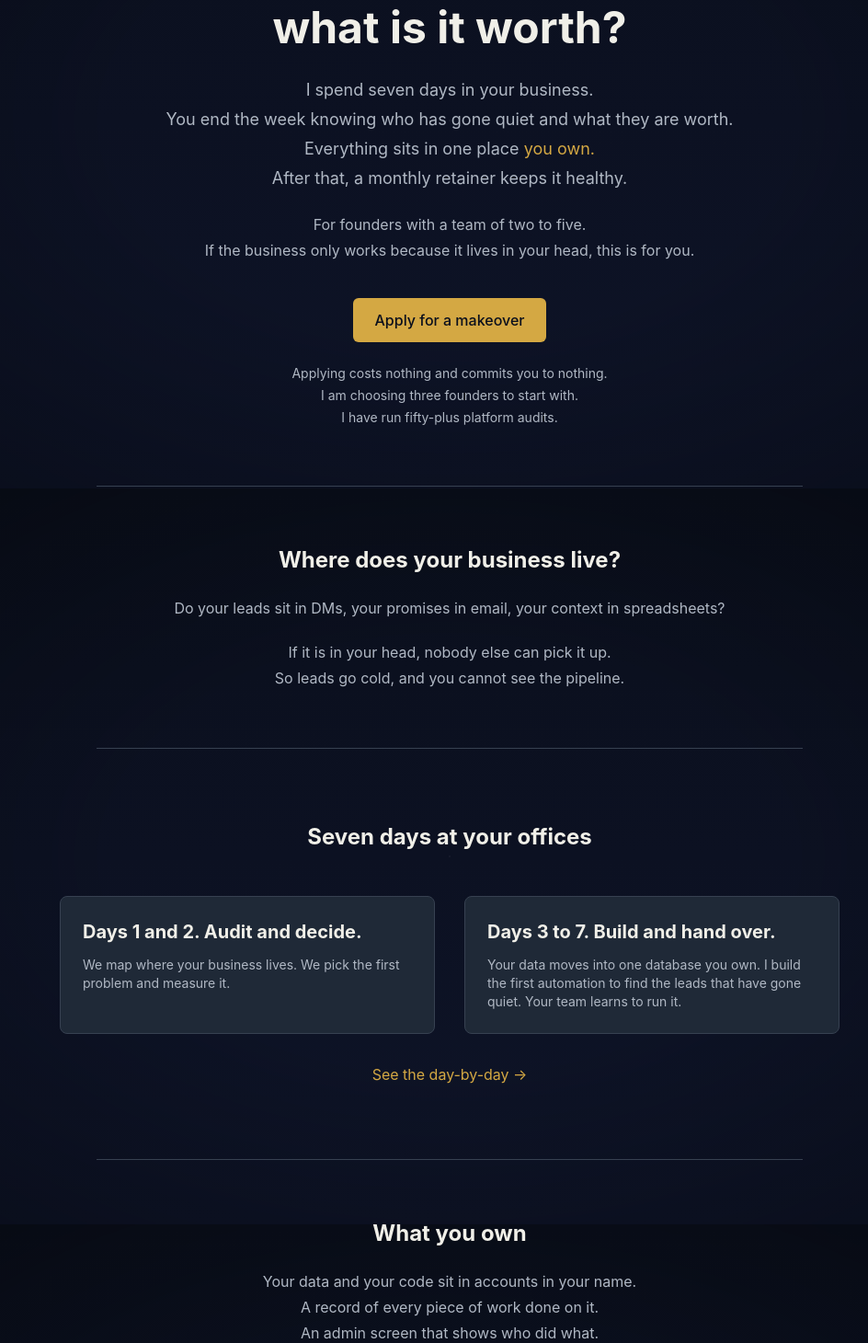
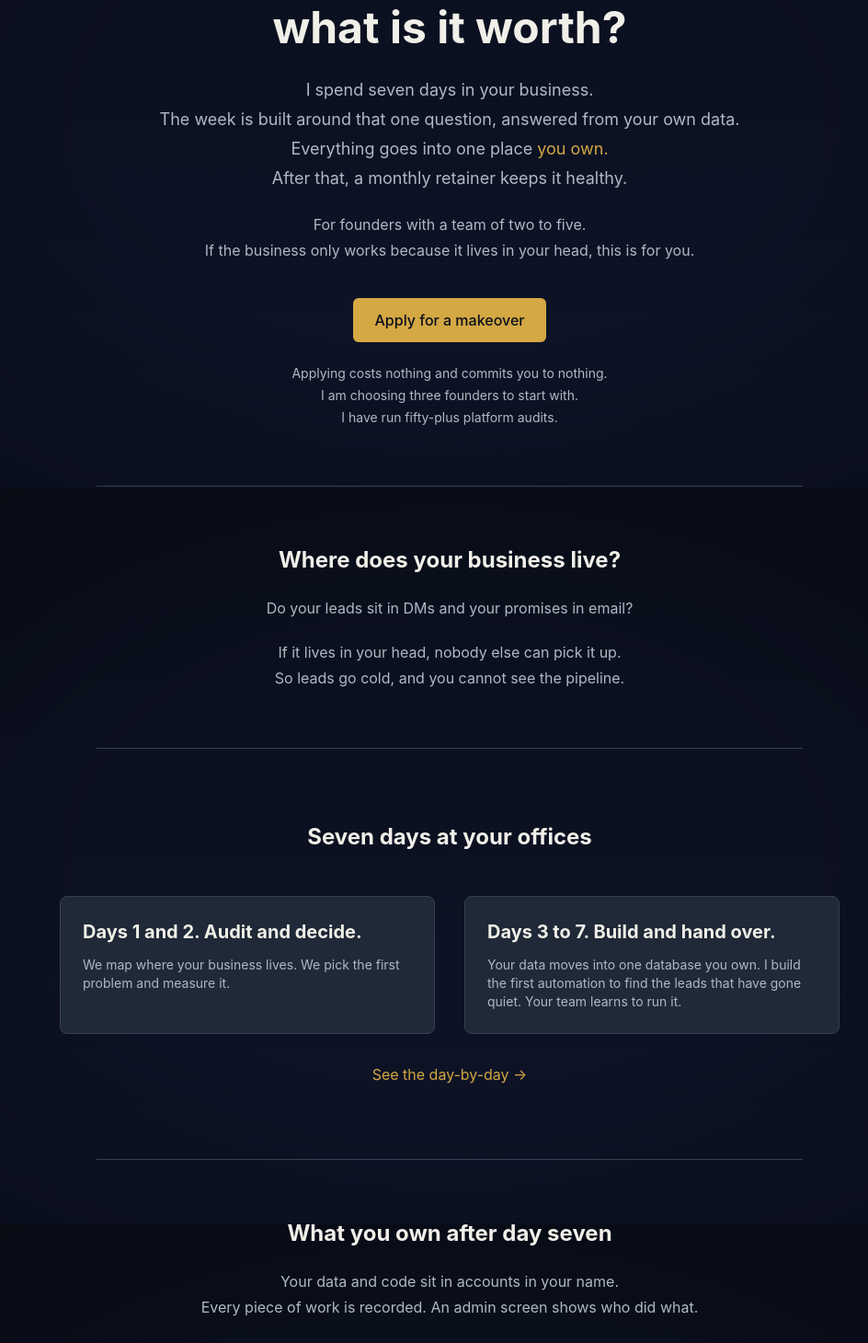
Before and after one commit to platformfix/founders.platformfix.com, a React (Vite) app: page / in a window 1280 px wide. Shown: the part 269-1729 px from the top of the page at 92% size, without its empty margins (151-1095 px from the left). Built offline with nearby package versions, Linux system fonts and the light colour scheme.

Commit message:
fix(site): state the first answer as the week's design, not a result
Signed-off-by: Steven Wade <steven@stevenwade.co.uk>

```diff
--- a/index.html
+++ b/index.html
@@ -4,7 +4,7 @@
     <meta charset="UTF-8" />
     <meta name="viewport" content="width=device-width, initial-scale=1.0" />
     <title>AI Makeover by Platform Fix: seven days, one place you own</title>
-    <meta name="description" content="I spend seven days in your business. You end the week knowing who has gone quiet and what they are worth. Everything sits in one place you own." />
+    <meta name="description" content="I spend seven days in your business. The week answers one question from your own data. Who have you gone quiet on, and what is it worth?" />
     <meta name="author" content="Steve Wade" />
     <meta name="robots" content="index, follow, max-snippet:-1, max-image-preview:large, max-video-preview:-1" />
     <link rel="icon" href="/favicon.ico" />
@@ -16,14 +16,14 @@
     <meta property="og:site_name" content="AI Makeover by Platform Fix" />
     <meta property="og:locale" content="en_GB" />
     <meta property="og:title" content="AI Makeover by Platform Fix: seven days, one place you own" />
-    <meta property="og:description" content="I spend seven days in your business. You end the week knowing who has gone quiet and what they are worth. Everything sits in one place you own." />
+    <meta property="og:description" content="I spend seven days in your business. The week answers one question from your own data. Who have you gone quiet on, and what is it worth?" />
 
     <!-- Twitter / X -->
     <meta name="twitter:card" content="summary_large_image" />
     <meta name="twitter:site" content="@platformfixer" />
     <meta name="twitter:creator" content="@platformfixer" />
     <meta name="twitter:title" content="AI Makeover by Platform Fix: seven days, one place you own" />
-    <meta name="twitter:description" content="I spend seven days in your business. You end the week knowing who has gone quiet and what they are worth. Everything sits in one place you own." />
+    <meta name="twitter:description" content="I spend seven days in your business. The week answers one question from your own data. Who have you gone quiet on, and what is it worth?" />
 
     <!-- Structured Data -->
     <script type="application/ld+json">
@@ -32,7 +32,7 @@
       "@type": "WebSite",
       "name": "AI Makeover by Platform Fix",
       "url": "https://founders.platformfix.com/",
-      "description": "I spend seven days in your business. You end the week knowing who has gone quiet and what they are worth. Everything sits in one place you own.",
+      "description": "I spend seven days in your business. The week answers one question from your own data. Who have you gone quiet on, and what is it worth?",
       "author": {
         "@type": "Person",
         "name": "Steve Wade",
--- a/src/pages/AboutPage.tsx
+++ b/src/pages/AboutPage.tsx
@@ -20,7 +20,6 @@ export function AboutPage() {
       <section className="max-w-3xl mx-auto px-6 py-16 text-center">
         <div className="text-cool-grey space-y-1">
           <p>The average audit recovers about £276,000 a year for an engineering team.</p>
-          <p>This is the same discipline, pointed at one founder&apos;s business.</p>
         </div>
       </section>
 
--- a/src/pages/HomePage.tsx
+++ b/src/pages/HomePage.tsx
@@ -89,9 +89,9 @@ export function HomePage() {
         </h1>
         <div className="text-lg text-cool-grey mb-6 space-y-1">
           <p>I spend seven days in your business.</p>
-          <p>You end the week knowing who has gone quiet and what they are worth.</p>
+          <p>The week is built around that one question, answered from your own data.</p>
           <p>
-            Everything sits in one place <span className="text-gold">you own.</span>
+            Everything goes into one place <span className="text-gold">you own.</span>
           </p>
           <p>After that, a monthly retainer keeps it healthy.</p>
         </div>
@@ -110,10 +110,10 @@ export function HomePage() {
       <section className="max-w-3xl mx-auto px-6 py-16 text-center border-y border-card-border">
         <h2 className="text-2xl font-bold mb-6">Where does your business live?</h2>
         <p className="text-cool-grey mb-6">
-          Do your leads sit in DMs, your promises in email, your context in spreadsheets?
+          Do your leads sit in DMs and your promises in email?
         </p>
         <div className="text-cool-grey space-y-1">
-          <p>If it is in your head, nobody else can pick it up.</p>
+          <p>If it lives in your head, nobody else can pick it up.</p>
           <p>So leads go cold, and you cannot see the pipeline.</p>
         </div>
       </section>
@@ -144,11 +144,10 @@ export function HomePage() {
       </section>
 
       <section className="max-w-3xl mx-auto px-6 py-16 text-center border-y border-card-border">
-        <h2 className="text-2xl font-bold mb-6">What you own</h2>
+        <h2 className="text-2xl font-bold mb-6">What you own after day seven</h2>
         <div className="text-cool-grey space-y-1 mb-6">
-          <p>Your data and your code sit in accounts in your name.</p>
-          <p>A record of every piece of work done on it.</p>
-          <p>An admin screen that shows who did what.</p>
+          <p>Your data and code sit in accounts in your name.</p>
+          <p>Every piece of work is recorded. An admin screen shows who did what.</p>
         </div>
         <div className="text-cool-grey space-y-1">
           <p>AI vendors sell you their platform.</p>
--- a/src/pages/MethodPage.tsx
+++ b/src/pages/MethodPage.tsx
@@ -1,7 +1,7 @@
 import { ApplyLink } from "../components/ApplyLink";
 
 const DAYS = [
-  ["Day 1. Audit.", "We map where every lead, promise and conversation lives today."],
+  ["Day 1. Audit.", "We map where every lead and promise lives today."],
   ["Day 2. Decide.", "We choose the first problem to fix. We write down where it stands today."],
   ["Day 3. One place.", "Your data moves into one database in your own account."],
   ["Day 4. The record.", "Every piece of work done on it gets logged. You get an admin screen to see it."],
```
Also changed, not shown: 1 other file (tests, documents, lock files or other folders).
